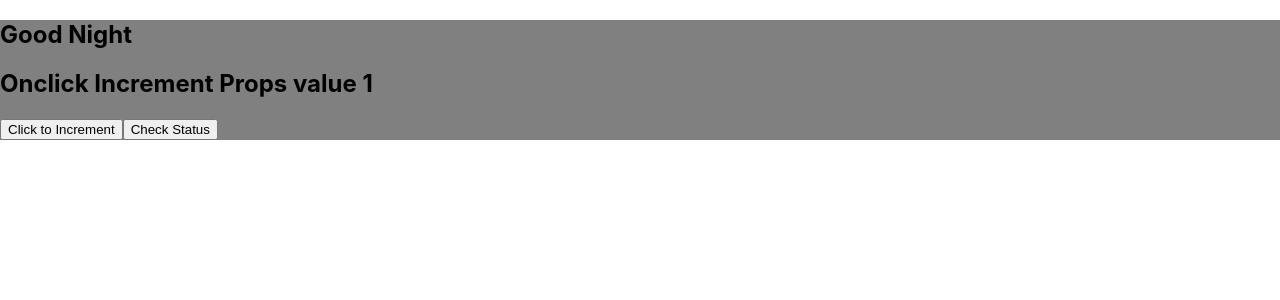
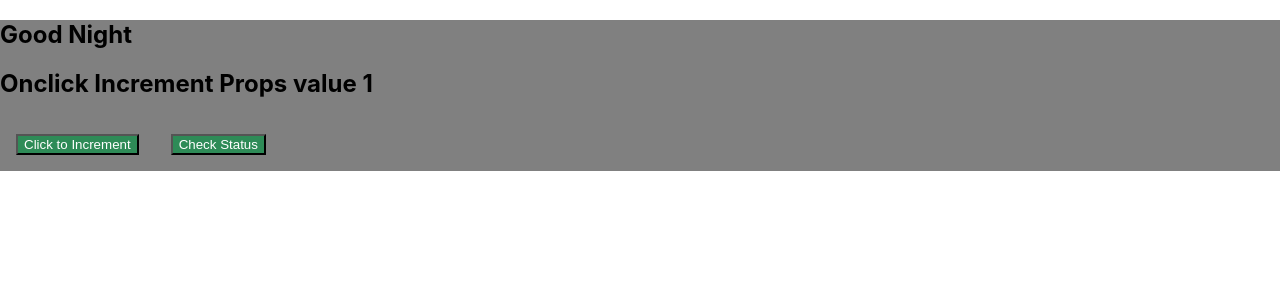
Before and after one commit to Muhammad1Siddique/session4-app, a React (Create React App) app: page / in a window 1280 px wide. Shown: the top 300 px of the page. Built offline with nearby package versions, Linux system fonts and the light colour scheme.

Commit message:
style updated

```diff
--- a/src/App.css
+++ b/src/App.css
@@ -33,6 +33,12 @@
 .daylight{
   background:yellow;
 }
+
+.btnstyle{
+  margin:1rem;
+  background:seagreen;
+  color:white;
+}
 @keyframes App-logo-spin {
   from {
     transform: rotate(0deg);
--- a/src/App.js
+++ b/src/App.js
@@ -9,8 +9,8 @@ function App() {
     <div className={`${isMorning ? 'daylight':'box'}`}>
       <h2>Good {isMorning ? 'Morning' : 'Night'}</h2>
       <Message counter={count}/>
-      <button onClick={()=>setCount(++count)}>Click to Increment</button>
-      <button onClick={()=>setMorning(!isMorning)}>Check Status</button>
+      <button className="btnstyle" onClick={()=>setCount(++count)}>Click to Increment</button>
+      <button className="btnstyle" onClick={()=>setMorning(!isMorning)}>Check Status</button>
     </div>
   )
   }
```
